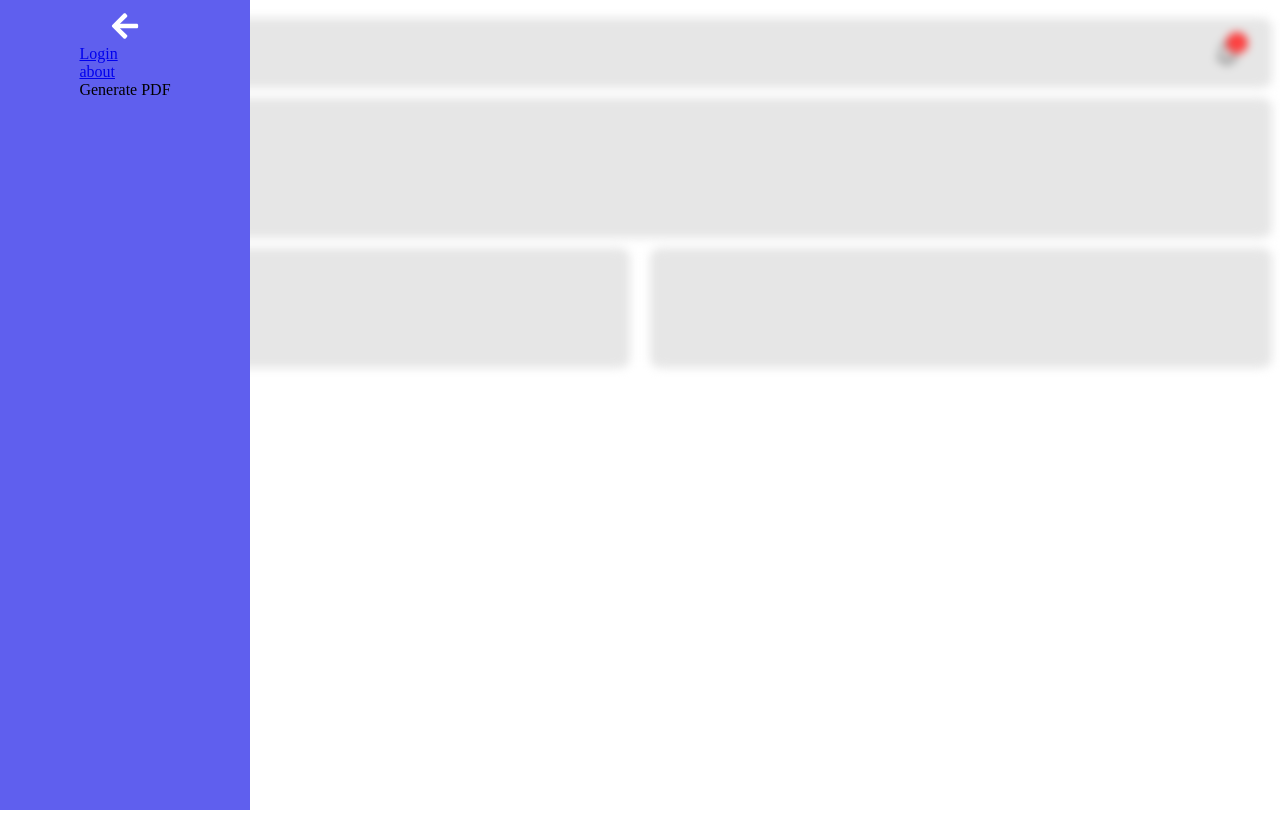
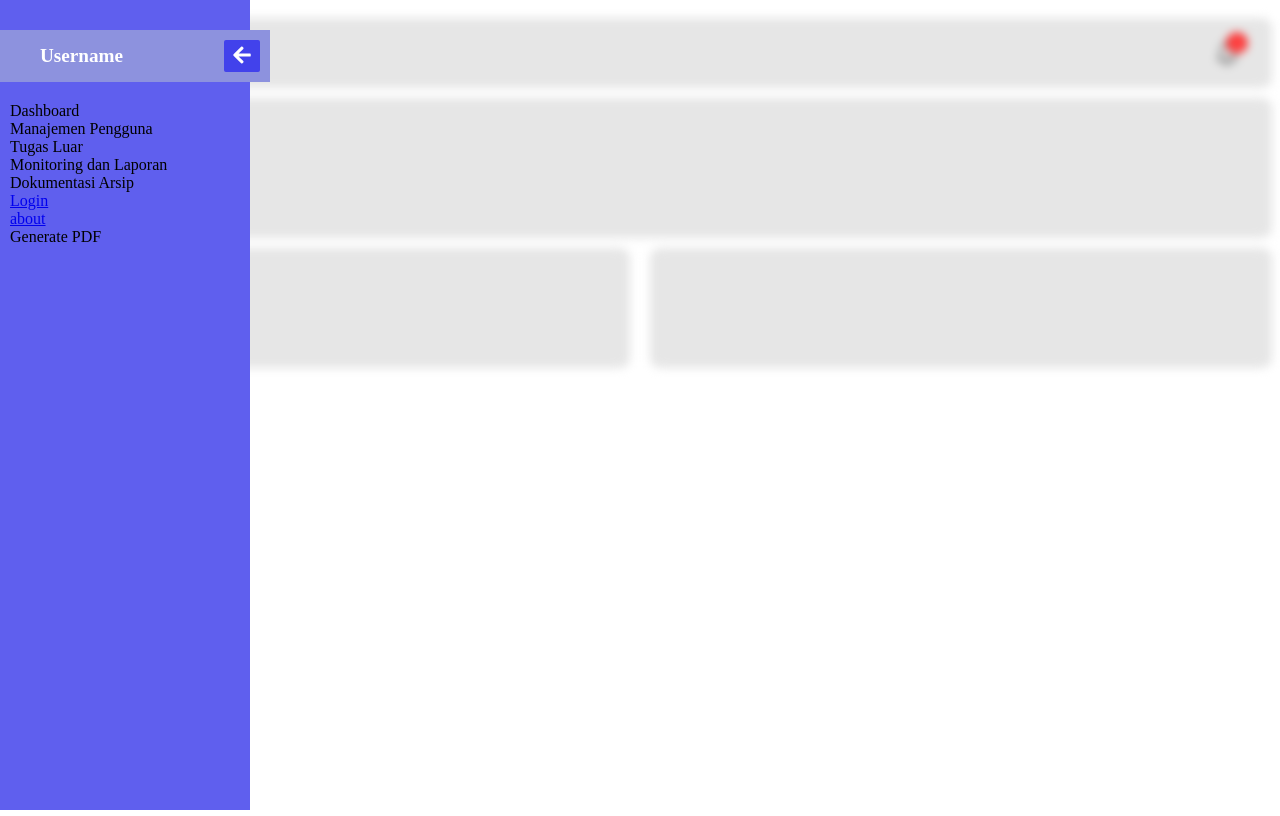
Before and after one commit to RadFist/Monitoring-Tugas-Luar, a React (Vite) app in the folder frontend/: page / in a window 1280 px wide. Both pictures are taken after a click on the element 52 px from the left and 53 px from the top of the page. Built offline with nearby package versions, Linux system fonts and the light colour scheme; what @react-pdf/renderer would draw is missing.

Commit message:
change display method for sidebar

```diff
--- a/frontend/src/components/layout/Sidebar.jsx
+++ b/frontend/src/components/layout/Sidebar.jsx
@@ -15,17 +15,35 @@ const Sidebar = ({ displaySidebar, handlerClickArrow }) => {
 
   return (
     <aside className={`sidebar-cont ${displaySidebar}`}>
-      <div style={{ display: "flex", flexDirection: "column" }}>
+      <div className="sidebar-content">
+        <div className="side-header">
+          <span>Username</span>
           <button className="close-sidebar">
             <FaArrowLeft
-            size={30}
+              size={20}
               className="arrow-left"
               onClick={handlerClickArrow}
             />
           </button>
+        </div>
+        <div
+          style={{
+            marginLeft: "10px",
+            display: "flex",
+            flexDirection: "column",
+          }}
+        >
+          <span>Dashboard</span>
+          <span>Manajemen Pengguna</span>
+          <span>Tugas Luar</span>
+          <span>Monitoring dan Laporan</span>
+          <span>Dokumentasi Arsip</span>
           <a href="login">Login</a>
           <a href="/about">about</a>
-        <a onClick={handleNavigate}>Generate PDF</a>
+          <a style={{ cursor: "pointer" }} onClick={handleNavigate}>
+            Generate PDF
+          </a>
+        </div>
       </div>
     </aside>
   );
--- a/frontend/src/style/layout.css
+++ b/frontend/src/style/layout.css
@@ -5,8 +5,7 @@
   /* sidebar */
   .sidebar-cont {
     position: absolute;
-    display: flex;
-    justify-content: center;
+    margin: auto;
     padding-top: 10px;
     left: 0;
     top: 0;
@@ -14,24 +13,56 @@
     width: 0;
     opacity: 0;
     background-color: rgb(95, 95, 238);
-    transition: width 0.5s ease, opacity 0.5s ease;
-    z-index: 1000; /* Pastikan lebih tinggi dari konten utama */
+    transition:  width 0.5s ease, opacity 0.5s ease;
+    z-index: 10;
   }
 
   .sidebar-cont.active {
     width: 250px; /* Atur lebar sidebar */
     opacity: 1;
+    transform: translateX(0);
+  }
+  .sidebar-cont> * {
+    visibility: hidden;
+  }
+  .sidebar-cont.active > * {
+    visibility: visible;
+  }
+
+  .sidebar-content{
+    margin-top: 20px;
+
+  }
+
+  .side-header{
+    width: 100%;
+    display: flex;
+    align-items: center;
+    color: white;
+    justify-content: space-between;
+    margin-bottom: 20px;
+    background-color: rgb(141, 146, 222);
+    padding: 10px;
+  }
+  .side-header>span{
+    margin-left: 30px ;
+    font-weight: 700;
+    font-size: larger;
   }
 
   .close-sidebar{
-    background-color: transparent;
-    outline: none;
+    width: 36px;
+    height: 32px;
+    background-color: rgb(66, 66, 235);
     border: none;
     cursor: default;
+    border-radius: 2px;
+
   }
   .arrow-left{
     cursor: pointer;
     color: white;
+    margin-left: auto;
   }
 
 /* header */
```
Lines whose indentation alone changed are shown as unchanged.
